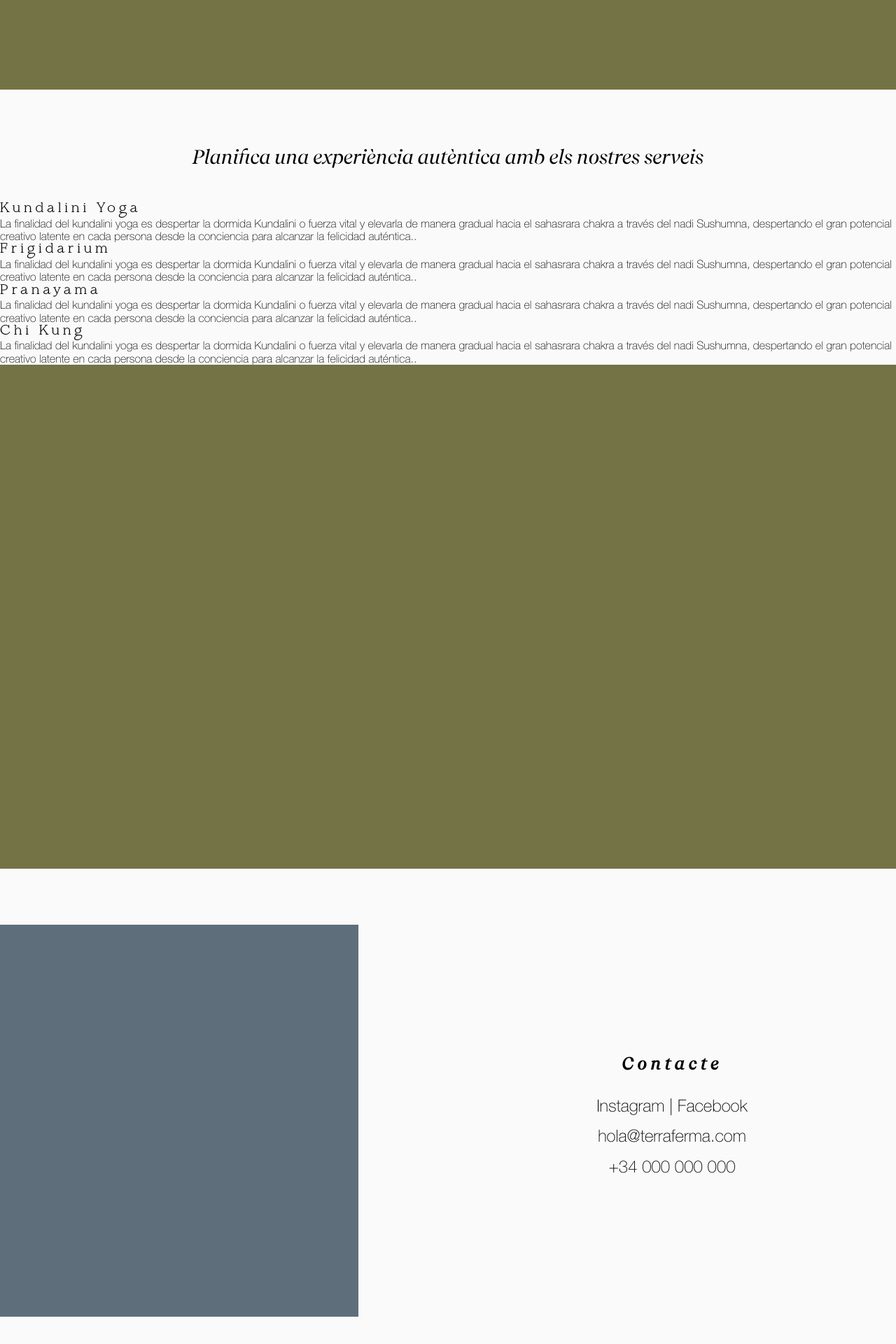
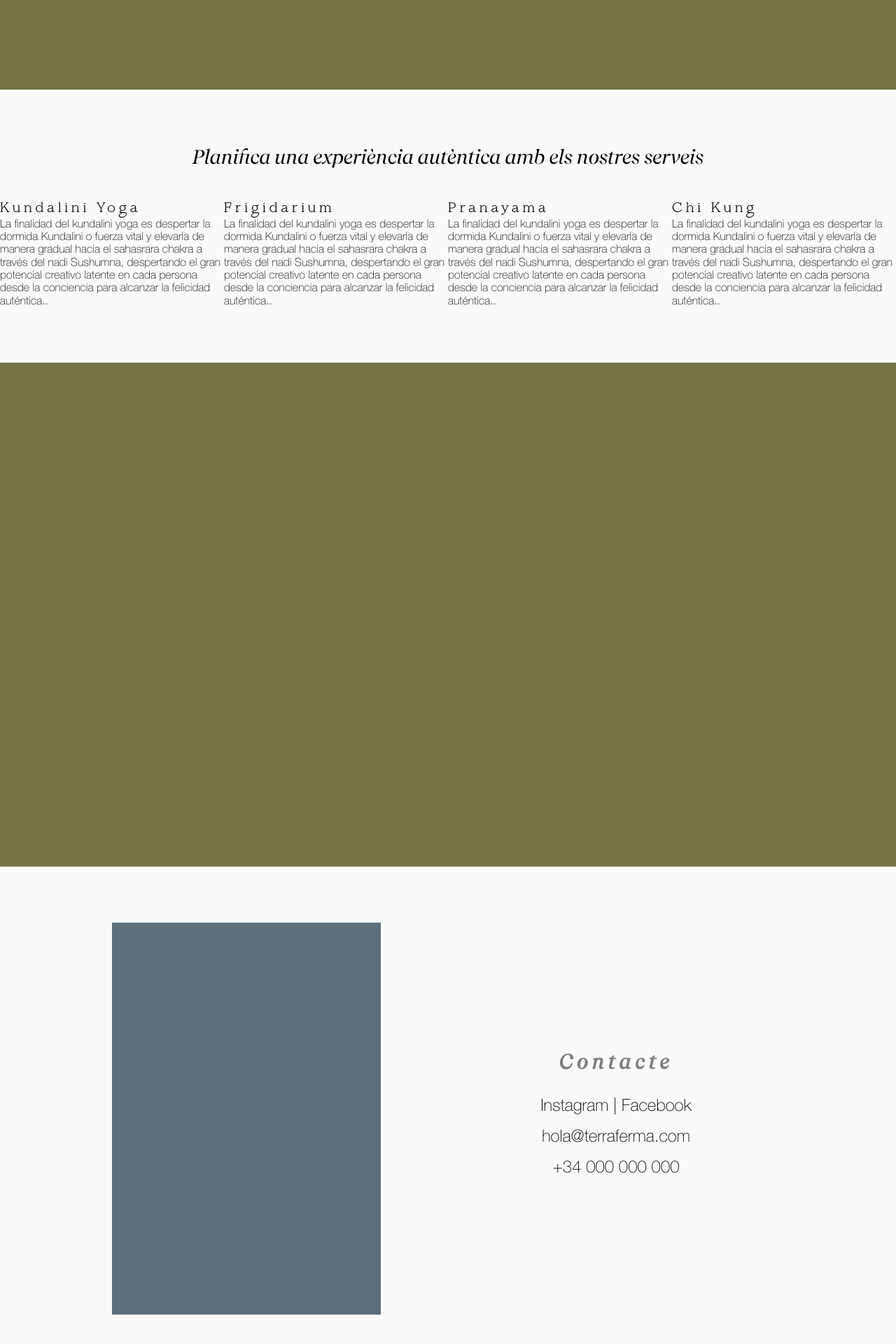
Before and after one commit to Fermaterra/Fermaterra, a Next.js app in the folder frontend/: page / in a window 1280 px wide. Shown: the part 2154-4074 px from the top of the page at 70% size. Built offline with nearby package versions, Linux system fonts and the light colour scheme.

Commit message:
Add activities list styles

```diff
--- a/frontend/pages/index.js
+++ b/frontend/pages/index.js
@@ -34,7 +34,7 @@ export default function Home() {
         Planifica una experiència autèntica
         amb els nostres serveis
       </p>
-      <div>
+      <div className={styles.activities_list}>
         {Proxy.map((activity) => <ActivityMiniature activity={activity} key={activity.id} />)}
       </div>
       <div className={styles.image} />
--- a/frontend/styles/index.module.css
+++ b/frontend/styles/index.module.css
@@ -40,12 +40,19 @@
 
 }
 
+.activities_list{
+    margin: 0 auto 5rem;
+    display: grid;
+    grid-template-columns: repeat(4, 25%);
+}
+
 .contact{
+    width: 75%;
+    margin: 0 auto 5rem;
     display: grid;
     grid-template-columns: repeat(2, 1fr);
     align-items: center;
     text-align: center;
-    margin-bottom: 5rem;
 }
 .contact__image{
     background-color: var(--blue);
@@ -53,8 +60,9 @@
     width: 80%;
 }
 .contact h4{
+    color: var(--gray);
     font-family: "Recife Display Italic";
-    font-size: 1.5rem;
+    font-size: 1.8rem;
     margin-bottom: 2rem;
 }
 
```
